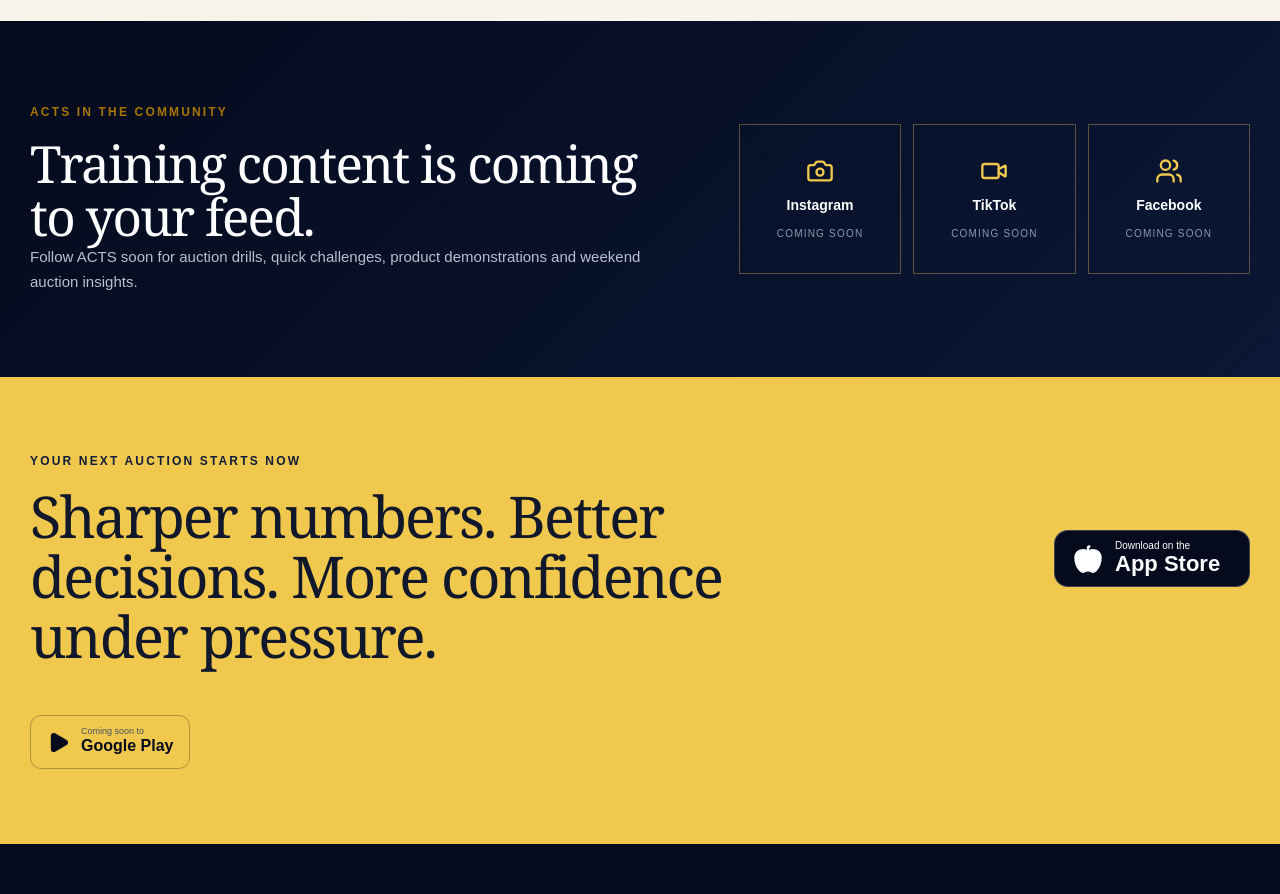
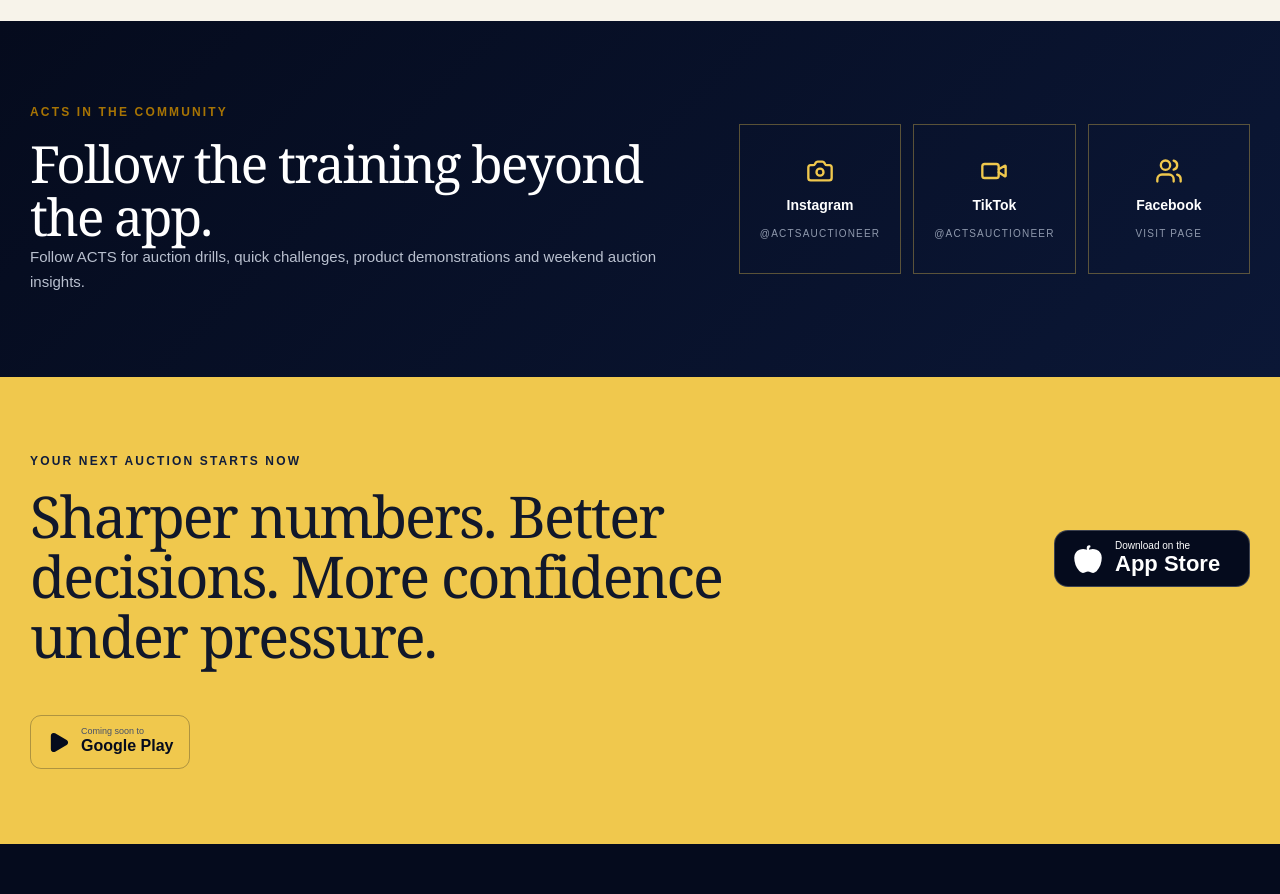
Before and after one commit to nickmac1830-web/ACTS-Website, a Next.js app: page / in a window 1280 px wide. Shown: the part 7240-8134 px from the top of the page. Built offline with nearby package versions, Linux system fonts and the light colour scheme.

Commit message:
Connect live ACTS social profiles

```diff
--- a/app/globals.css
+++ b/app/globals.css
@@ -453,16 +453,21 @@
 .social-section h2 { font-family: Georgia, 'Times New Roman', serif; font-size: clamp(38px, 4vw, 56px); font-weight: 500; letter-spacing: -.035em; line-height: 1.04; margin: 0; max-width: 680px; }
 .social-section > div:first-child > p:last-child { color: #b9c0cf; font-size: 15px; line-height: 1.7; max-width: 650px; }
 .social-grid { display: grid; gap: 12px; grid-template-columns: repeat(3, 1fr); }
-.social-grid > div {
+.social-grid > a {
   align-items: center;
   border: 1px solid rgba(240,200,77,.35);
+  color: inherit;
   display: flex;
   flex-direction: column;
   gap: 10px;
   justify-content: center;
   min-height: 150px;
+  text-decoration: none;
   text-align: center;
+  transition: background .2s ease, border-color .2s ease, transform .2s ease;
 }
+.social-grid > a:hover { background: rgba(240,200,77,.07); border-color: var(--gold-400); transform: translateY(-2px); }
+.social-grid > a:focus-visible { outline: 2px solid var(--gold-400); outline-offset: 3px; }
 .social-grid svg { color: var(--gold-400); }
 .social-grid strong { font-size: 14px; }
 .social-grid span { color: #8f99ad; font-size: 10px; letter-spacing: .12em; text-transform: uppercase; }
@@ -602,7 +607,7 @@
   .resource-grid a { min-height: 102px; padding: 20px; }
   .social-section { gap: 42px; padding: 70px 20px; }
   .social-grid { grid-template-columns: 1fr; }
-  .social-grid > div { flex-direction: row; justify-content: flex-start; min-height: 82px; padding: 18px 22px; text-align: left; }
+  .social-grid > a { flex-direction: row; justify-content: flex-start; min-height: 82px; padding: 18px 22px; text-align: left; }
   .social-grid span { margin-left: auto; }
   .final-cta { padding: 62px 20px; }
   .final-cta h2 { font-size: 39px; }
--- a/app/page.tsx
+++ b/app/page.tsx
@@ -269,13 +269,19 @@
       <section className="social-section" aria-labelledby="social-heading">
         <div>
           <p className="kicker">ACTS in the community</p>
-          <h2 id="social-heading">Training content is coming to your feed.</h2>
-          <p>Follow ACTS soon for auction drills, quick challenges, product demonstrations and weekend auction insights.</p>
+          <h2 id="social-heading">Follow the training beyond the app.</h2>
+          <p>Follow ACTS for auction drills, quick challenges, product demonstrations and weekend auction insights.</p>
         </div>
-        <div className="social-grid" aria-label="Social media channels coming soon">
-          <div><Camera size={28} /><strong>Instagram</strong><span>Coming soon</span></div>
-          <div><Video size={28} /><strong>TikTok</strong><span>Coming soon</span></div>
-          <div><Users size={28} /><strong>Facebook</strong><span>Coming soon</span></div>
+        <div className="social-grid" aria-label="ACTS social media profiles">
+          <a href="https://www.instagram.com/actsauctioneer" target="_blank" rel="noopener noreferrer" aria-label="Follow ACTS Auctioneer Training on Instagram">
+            <Camera size={28} /><strong>Instagram</strong><span>@actsauctioneer</span>
+          </a>
+          <a href="https://www.tiktok.com/@actsauctioneer" target="_blank" rel="noopener noreferrer" aria-label="Follow ACTS Auctioneer Training on TikTok">
+            <Video size={28} /><strong>TikTok</strong><span>@actsauctioneer</span>
+          </a>
+          <a href="https://www.facebook.com/profile.php?id=61594208121787" target="_blank" rel="noopener noreferrer" aria-label="Follow ACTS Auctioneer Training on Facebook">
+            <Users size={28} /><strong>Facebook</strong><span>Visit page</span>
+          </a>
         </div>
       </section>
 
```
